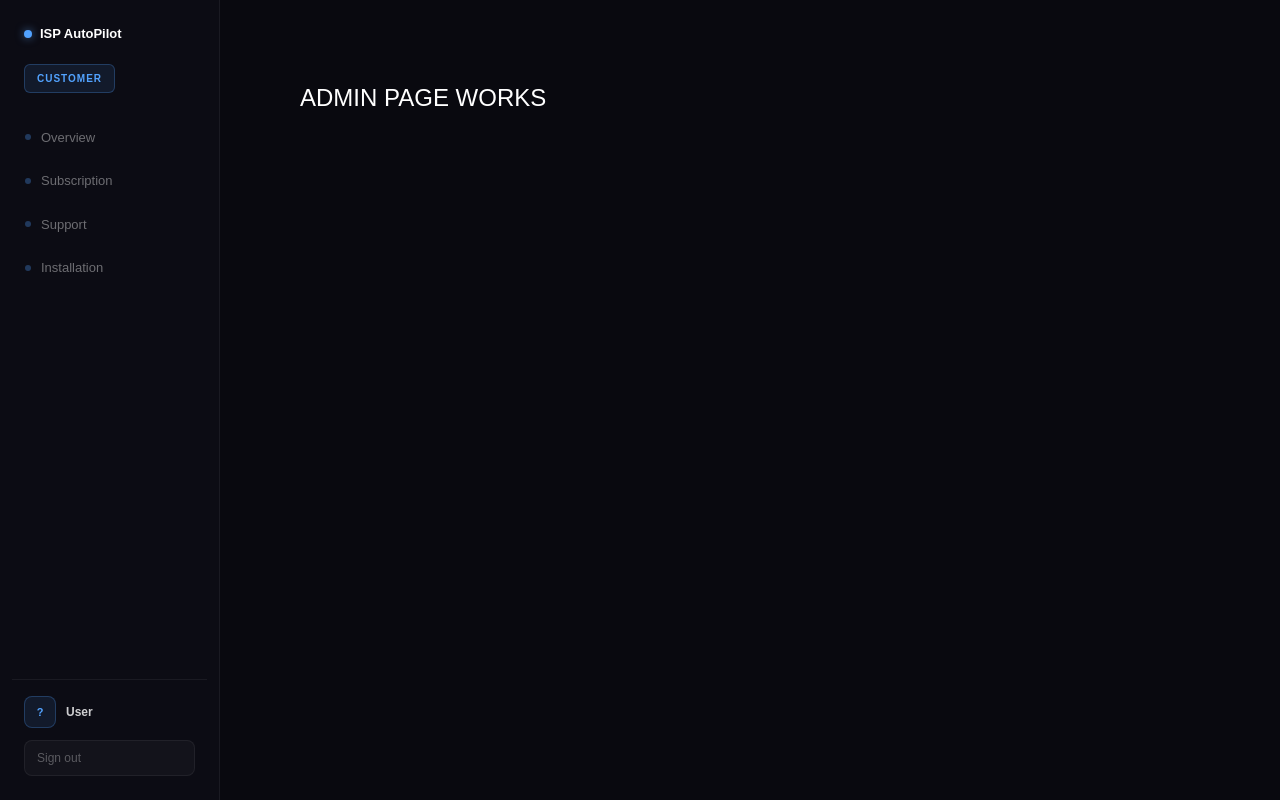
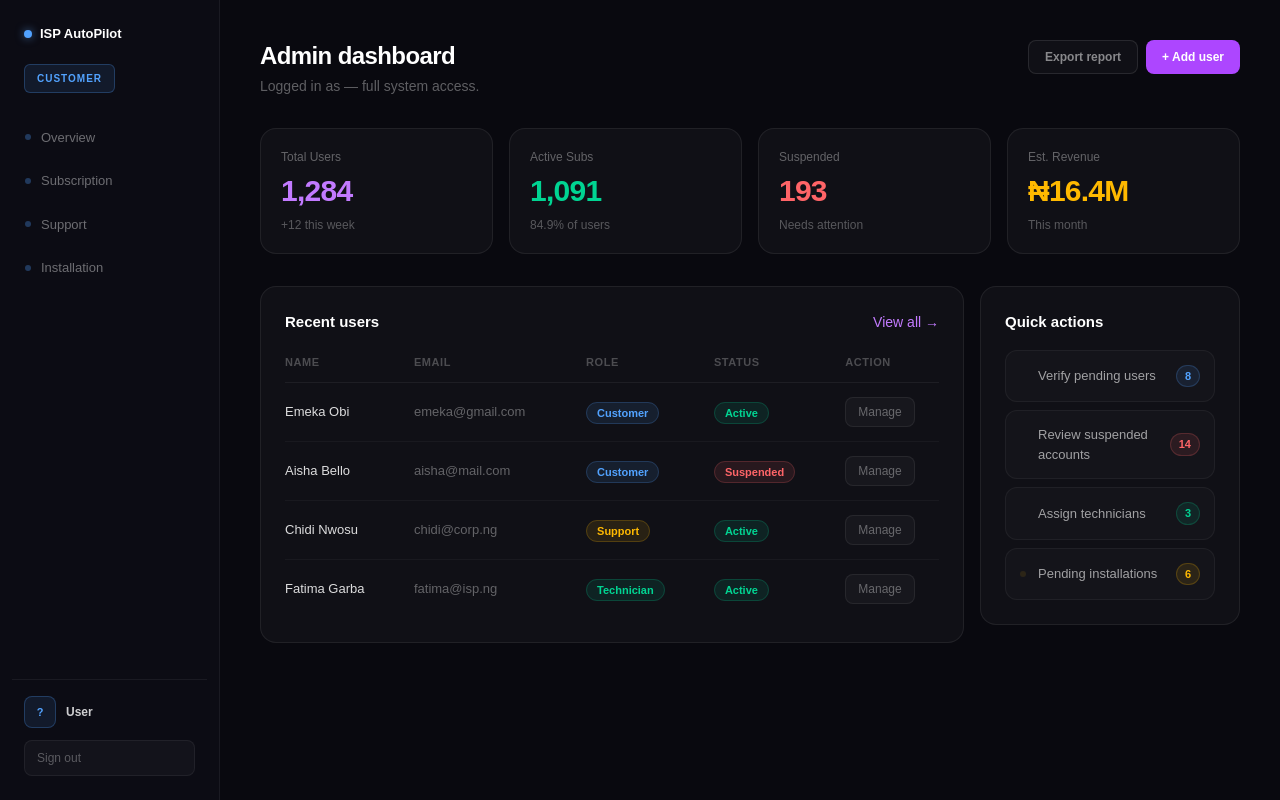
Before and after one commit to iamxenon404/ISP-DEMO-THREE, a Next.js app in the folder frontend/: page /dashboard/admin in a window 1280 px wide. Built offline with nearby package versions, Linux system fonts and the light colour scheme; no server answers.

Commit message:
replaced nd updated admin overview page

```diff
--- a/frontend/app/dashboard/admin/page.tsx
+++ b/frontend/app/dashboard/admin/page.tsx
@@ -1,3 +1,136 @@
-export default function TestPage() {
-  return <div style={{color:'white',padding:'40px',fontSize:'24px'}}>ADMIN PAGE WORKS</div>
+'use client'
+
+import { getStoredUser } from '@/lib/auth'
+
+const stats = [
+  { label: 'Total Users',  value: '1,284',  sub: '+12 this week',  color: 'text-purple-400' },
+  { label: 'Active Subs',  value: '1,091',  sub: '84.9% of users', color: 'text-emerald-400'},
+  { label: 'Suspended',    value: '193',    sub: 'Needs attention', color: 'text-red-400'    },
+  { label: 'Est. Revenue', value: '₦16.4M', sub: 'This month',     color: 'text-amber-400'  },
+]
+
+const users = [
+  { name: 'Emeka Obi',    email: 'emeka@gmail.com', role: 'customer',   status: 'active'    },
+  { name: 'Aisha Bello',  email: 'aisha@mail.com',  role: 'customer',   status: 'suspended' },
+  { name: 'Chidi Nwosu',  email: 'chidi@corp.ng',   role: 'support',    status: 'active'    },
+  { name: 'Fatima Garba', email: 'fatima@isp.ng',   role: 'technician', status: 'active'    },
+]
+
+const ROLE_STYLE: Record<string, string> = {
+  customer:   'text-blue-400   bg-blue-400/10   border-blue-400/20',
+  admin:      'text-purple-400 bg-purple-400/10 border-purple-400/20',
+  support:    'text-amber-400  bg-amber-400/10  border-amber-400/20',
+  technician: 'text-emerald-400 bg-emerald-400/10 border-emerald-400/20',
 }
+
+const STATUS_STYLE: Record<string, string> = {
+  active:    'text-emerald-400 bg-emerald-400/10 border-emerald-400/20',
+  suspended: 'text-red-400    bg-red-400/10    border-red-400/20',
+  pending:   'text-amber-400  bg-amber-400/10  border-amber-400/20',
+}
+
+const actions = [
+  { label: 'Verify pending users',      color: 'text-blue-400   bg-blue-400/10   border-blue-400/20',    count: 8  },
+  { label: 'Review suspended accounts', color: 'text-red-400    bg-red-400/10    border-red-400/20',     count: 14 },
+  { label: 'Assign technicians',        color: 'text-emerald-400 bg-emerald-400/10 border-emerald-400/20', count: 3  },
+  { label: 'Pending installations',     color: 'text-amber-400  bg-amber-400/10  border-amber-400/20',   count: 6  },
+]
+
+export default function AdminOverview() {
+  const user = getStoredUser()
+
+  return (
+    <div className="flex flex-col gap-8">
+      {/* Header */}
+      <div className="flex items-start justify-between">
+        <div>
+          <h1 className="text-white text-2xl font-semibold tracking-tight mb-1">Admin dashboard</h1>
+          <p className="text-white/35 text-sm">
+            Logged in as <span className="text-white/60 font-medium">{user?.name}</span> — full system access.
+          </p>
+        </div>
+        <div className="flex gap-2">
+          <button className="text-white/50 hover:text-white/80 bg-white/[0.03] hover:bg-white/[0.06] border border-white/10 text-xs font-semibold px-4 py-2 rounded-lg transition-all">
+            Export report
+          </button>
+          <button className="text-white bg-purple-500 hover:bg-purple-600 text-xs font-semibold px-4 py-2 rounded-lg transition-all">
+            + Add user
+          </button>
+        </div>
+      </div>
+
+      {/* Stats */}
+      <div className="grid grid-cols-2 lg:grid-cols-4 gap-4">
+        {stats.map((s) => (
+          <div key={s.label} className="bg-white/[0.03] border border-white/[0.07] rounded-2xl p-5 flex flex-col gap-2">
+            <span className="text-white/35 text-xs font-medium">{s.label}</span>
+            <span className={`text-3xl font-bold tracking-tight ${s.color}`}>{s.value}</span>
+            <span className="text-white/30 text-xs">{s.sub}</span>
+          </div>
+        ))}
+      </div>
+
+      {/* Table + actions */}
+      <div className="grid grid-cols-1 lg:grid-cols-[1fr_260px] gap-4 items-start">
+        {/* Users table */}
+        <div className="bg-white/[0.03] border border-white/[0.07] rounded-2xl p-6">
+          <div className="flex items-center justify-between mb-5">
+            <h3 className="text-white font-semibold text-[15px]">Recent users</h3>
+            <button className="text-purple-400 text-sm font-medium hover:underline">View all →</button>
+          </div>
+          <table className="w-full">
+            <thead>
+              <tr>
+                {['Name', 'Email', 'Role', 'Status', 'Action'].map((h) => (
+                  <th key={h} className="text-white/25 text-[11px] font-semibold uppercase tracking-wider text-left pb-3 border-b border-white/[0.06] pr-4">
+                    {h}
+                  </th>
+                ))}
+              </tr>
+            </thead>
+            <tbody>
+              {users.map((u) => (
+                <tr key={u.email} className="border-b border-white/[0.04] last:border-0">
+                  <td className="py-3.5 pr-4 text-white/85 text-[13px] font-medium">{u.name}</td>
+                  <td className="py-3.5 pr-4 text-white/35 text-[13px]">{u.email}</td>
+                  <td className="py-3.5 pr-4">
+                    <span className={`text-[11px] font-semibold px-2.5 py-1 rounded-full border capitalize ${ROLE_STYLE[u.role]}`}>
+                      {u.role}
+                    </span>
+                  </td>
+                  <td className="py-3.5 pr-4">
+                    <span className={`text-[11px] font-semibold px-2.5 py-1 rounded-full border capitalize ${STATUS_STYLE[u.status]}`}>
+                      {u.status}
+                    </span>
+                  </td>
+                  <td className="py-3.5">
+                    <button className="text-white/35 hover:text-purple-400 bg-white/[0.03] hover:bg-purple-400/10 border border-white/[0.07] hover:border-purple-400/25 text-xs font-medium px-3 py-1.5 rounded-lg transition-all">
+                      Manage
+                    </button>
+                  </td>
+                </tr>
+              ))}
+            </tbody>
+          </table>
+        </div>
+
+        {/* Quick actions */}
+        <div className="bg-white/[0.03] border border-white/[0.07] rounded-2xl p-6">
+          <h3 className="text-white font-semibold text-[15px] mb-4">Quick actions</h3>
+          <div className="flex flex-col gap-2">
+            {actions.map((a) => (
+              <button
+                key={a.label}
+                className="flex items-center gap-3 bg-white/[0.02] hover:bg-white/[0.05] border border-white/[0.05] hover:border-white/10 rounded-xl p-3.5 text-left transition-all"
+              >
+                <span className={`w-1.5 h-1.5 rounded-full flex-shrink-0 ${a.color.split(' ')[2]}`} />
+                <span className="flex-1 text-white/60 text-[13px] font-medium">{a.label}</span>
+                <span className={`text-[11px] font-bold px-2 py-0.5 rounded-full border ${a.color}`}>{a.count}</span>
+              </button>
+            ))}
+          </div>
+        </div>
+      </div>
+    </div>
+  )
+}
```
